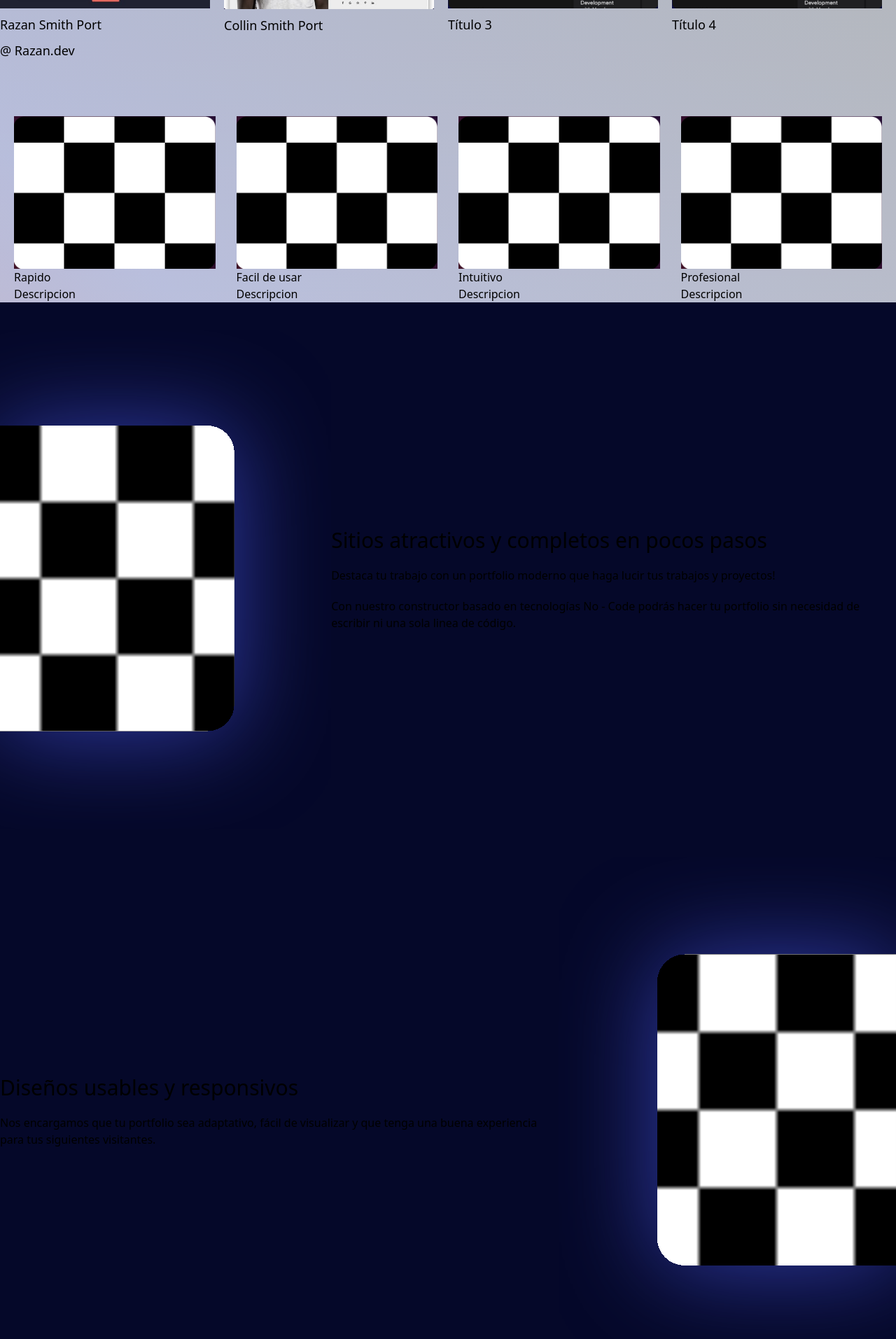
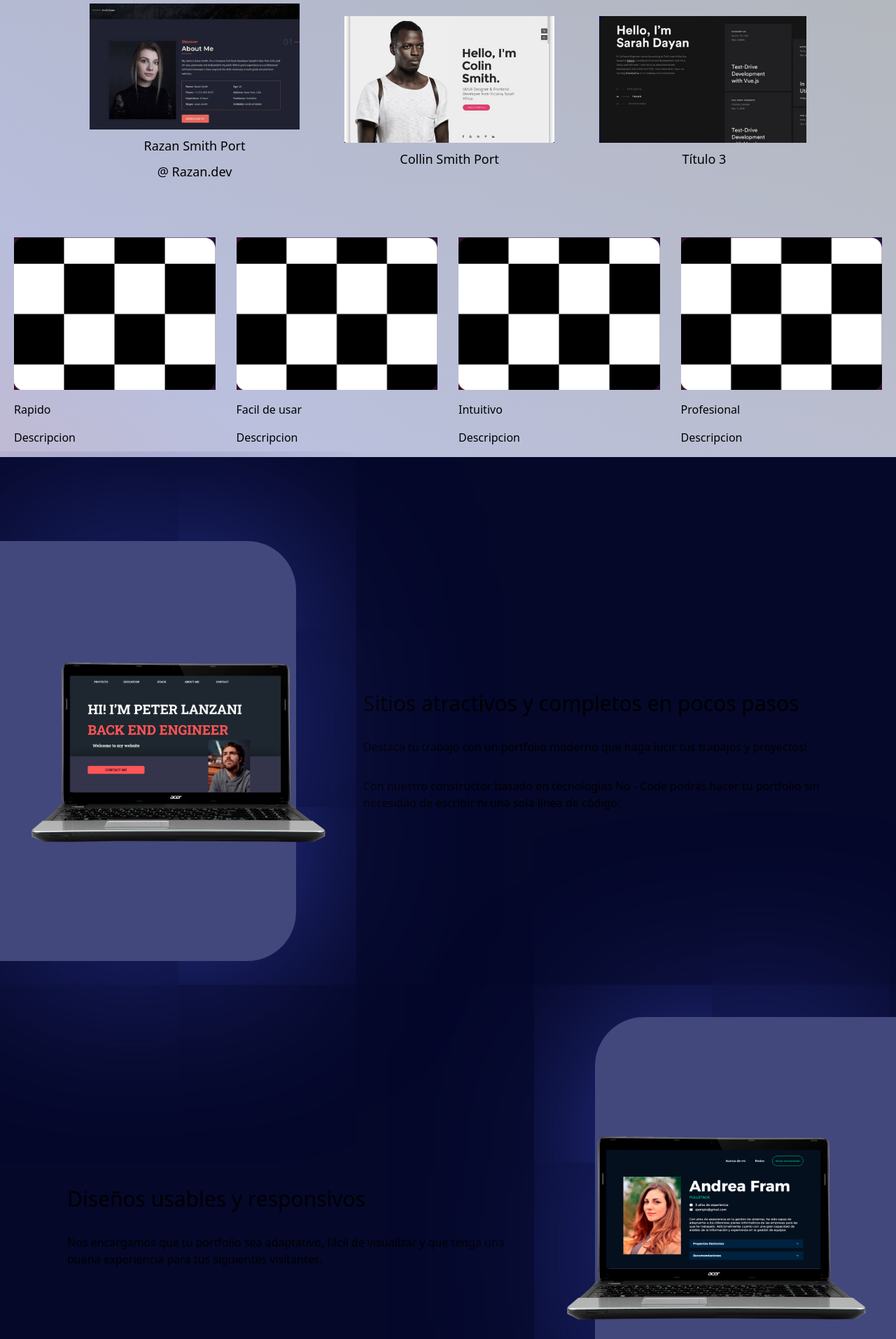
Before and after one commit to No-Country/S7-13-T-JAVAREACT, a Next.js app in the folder client/: page / in a window 1280 px wide. Shown: the part 880-2793 px from the top of the page at 70% size. Built offline with nearby package versions, Linux system fonts and the light colour scheme; no server answers.

Commit message:
refresh home

```diff
--- a/client/src/components/Slider.js
+++ b/client/src/components/Slider.js
@@ -1,8 +1,11 @@
 import styles from "./slider.module.css";
 import Image from "next/image";
 const Slider = () => {
+
+
+
   return (
-    <div>
+    <div className={styles.containerSlider}>
       <h2 className={styles.title}>Sitios creados con PortaCode</h2>
       <div className={styles.slider}>
         <div className={styles.card}>
@@ -42,6 +45,33 @@ const Slider = () => {
           />
           <h3>Título 4</h3>
         </div>
+        <div className={styles.card}>
+          <Image
+            alt="Imagen de prueba"
+            width={300}
+            height={200}
+            src="/img/img3.png"
+          />
+          <h3>Título 4</h3>
+        </div>
+        <div className={styles.card}>
+          <Image
+            alt="Imagen de prueba"
+            width={300}
+            height={200}
+            src="/img/img3.png"
+          />
+          <h3>Título 4</h3>
+        </div>
+        <div className={styles.card}>
+          <Image
+            alt="Imagen de prueba"
+            width={300}
+            height={200}
+            src="/img/img3.png"
+          />
+          <h3>Título 4</h3>
+        </div>
       </div>
     </div>
   );
--- a/client/src/components/cards-landing/CardsLanding.js
+++ b/client/src/components/cards-landing/CardsLanding.js
@@ -10,8 +10,8 @@ const CardsLanding = () => {
           height={200}
           src="/img/img4.png"
         />
-        <p>Rapido</p>
-        <p>Descripcion</p>
+        <p className={styles.p}>Rapido</p>
+        <p className={styles.p}>Descripcion</p>
       </div>
       <div>
         <Image
@@ -20,8 +20,8 @@ const CardsLanding = () => {
           height={200}
           src="/img/img4.png"
         />
-        <p>Facil de usar</p>
-        <p>Descripcion</p>
+        <p className={styles.p}>Facil de usar</p>
+        <p className={styles.p}>Descripcion</p>
       </div>
       <div>
         <Image
@@ -30,8 +30,8 @@ const CardsLanding = () => {
           height={200}
           src="/img/img4.png"
         />
-        <p>Intuitivo</p>
-        <p>Descripcion</p>
+        <p className={styles.p}>Intuitivo</p>
+        <p className={styles.p}>Descripcion</p>
       </div>
       <div>
         <Image
@@ -40,8 +40,8 @@ const CardsLanding = () => {
           height={200}
           src="/img/img4.png"
         />
-        <p>Profesional</p>
-        <p>Descripcion</p>
+        <p className={styles.p}>Profesional</p>
+        <p className={styles.p}>Descripcion</p>
       </div>
     </section>
   );
--- a/client/src/components/cards-landing/cards.module.css
+++ b/client/src/components/cards-landing/cards.module.css
@@ -1,11 +1,12 @@
 .container {
   display: flex;
   flex-direction: row;
-  margin-right: auto;
-  margin-left: auto;
-
+  justify-content: center;
   align-items: center;
-  align-content: center;
+  text-align: flex-start;
   padding: 0 20px;
   gap: 30px;
 }
+.p{
+  margin: 1rem 0;
+}
--- a/client/src/components/header/Header.js
+++ b/client/src/components/header/Header.js
@@ -18,7 +18,7 @@ const Header = () => {
     <section id="home" className={styles.container}>
       <div className={styles.container_right}>
         <h1 className={styles.title}>
-          Hola! Soy mascota y te ayudare a crear un portfolio increíble
+          Hola! Soy Robotín y te ayudare a crear tu portfolio increíble
         </h1>
         <h2>
           Con PortaCode podrás generar un sitio profesional en menos de 10
--- a/client/src/components/header/header.module.css
+++ b/client/src/components/header/header.module.css
@@ -1,10 +1,10 @@
 .container {
   display: flex;
   justify-content: space-between;
-  margin-top: 50px;
-  max-width: 1200px;
+  width: 80%;
   height: 100%;
   padding: 0 2rem;
+  margin-top: 10rem;
   margin-right: auto;
   margin-left: auto;
 }
--- a/client/src/components/precios-landing/preciosLanding.module.css
+++ b/client/src/components/precios-landing/preciosLanding.module.css
@@ -73,12 +73,14 @@
   height: 100%;
   display: flex;
   flex-direction: column;
+  align-items: start;
 }
 
 .ul {
   list-style: circle;
   text-align: flex-start;
   padding: 1rem 2rem;
+  text-align: start;
 }
 
 .li {
--- a/client/src/components/seccion2/seccion2.js
+++ b/client/src/components/seccion2/seccion2.js
@@ -1,17 +1,16 @@
 import Image from "next/image";
+import styles from "./seccion2.module.css"
 const Seccion2 = () => {
   return (
-    <div className="bg-[#050829]">
-      <section className="mt-10 flex justify-center">
-        <div>
-          <Image
-            alt="Imagen de prueba"
-            width={600}
-            height={780}
-            src="/img/imgParaSeccion2.svg"
+    <div className={styles.containerSeccion}>
+      <section className={styles.seccionIzqDer}>
+        <div className={styles.seccionPhotoIzq}>
+          <img
+            src="/img/compuLanzani.png"
+            alt="LanzaniPortfolio"
           />
         </div>
-        <div className="flex flex-col justify-center gap-5">
+        <div className={styles.containerText}>
           <h2 className="text-3xl">
             Sitios atractivos y completos en pocos pasos
           </h2>
@@ -25,20 +24,18 @@ const Seccion2 = () => {
           </p>
         </div>
       </section>
-      <section className="mt-10 flex justify-center">
-        <div className="flex flex-col justify-center gap-5">
+      <section className={styles.seccionIzqDer}>
+        <div className={styles.containerText}>
           <h2 className="text-3xl">Diseños usables y responsivos</h2>
           <p>
             Nos encargamos que tu portfolio sea adaptativo, fácil de visualizar
             y que tenga una buena experiencia para tus siguientes visitantes.
           </p>
         </div>
-        <div>
-          <Image
-            alt="Imagen de prueba"
-            width={600}
-            height={780}
-            src="/img/imgParaSeccion2R.svg"
+        <div className={styles.seccionPhotoDer}>
+          <img
+            src="/img/compuFram.png"
+            alt="Imagen de fram"
           />
         </div>
       </section>
--- /dev/null
+++ b/client/src/components/seccion2/seccion2.module.css
@@ -0,0 +1,64 @@
+.containerSeccion{
+    background-color:#050829;
+    padding: 5rem 0;
+}
+
+.seccionIzqDer{
+    display: flex;
+    justify-content: space-between;
+    width: 100%;
+    padding: 2.5rem 0;
+}
+
+.seccionPhotoIzq{
+    display: flex;
+    justify-content: center;
+    align-items: center;
+    position: relative;
+    width: 50%;
+    min-height: 600px;
+    background: #9fa7f466;
+    box-shadow: 0px 4px 250px #313CA5;
+    border-radius: 0px 70px 70px 0px;
+}
+
+.seccionPhotoIzq img{
+    position: absolute;
+    right: -10%;
+    opacity: 1;
+
+}
+
+.containerText{
+    padding: 0 5rem ;
+    display: flex;
+    flex-direction: column;
+    align-items: flex-start;
+    justify-content: center;
+}
+
+.containerText p{
+    margin: 1rem;
+}
+
+.containerText h2{
+    margin: 1rem;
+}
+
+.seccionPhotoDer{
+    display: flex;
+    justify-content: center;
+    align-items: center;
+    position: relative;
+    width: 50%;
+    min-height: 600px;
+    background: #9fa7f466;
+    box-shadow: 0px 4px 250px #313CA5;
+    border-radius: 70px 0 0 70px;
+}
+
+.seccionPhotoDer img{
+    position: absolute;
+    left: -10%;
+
+}
--- a/client/src/components/slider.module.css
+++ b/client/src/components/slider.module.css
@@ -1,3 +1,13 @@
+.containerSlider{
+  width: auto;
+  height: auto;
+  display: flex;
+  flex-direction: column;
+  justify-content: center;
+  align-items: center;
+}
+
+
 .title {
   margin-top: 4rem;
   margin-bottom: 2rem;
@@ -11,6 +21,7 @@
 }
 
 .slider {
+  width: 80%;
   display: flex;
   overflow-x: scroll;
   scroll-snap-type: x mandatory;
@@ -22,9 +33,14 @@
 }
 
 .card {
-  width: 300px;
-  margin-right: 20px;
+  min-width: 300px;
+  margin: 0 2rem;
   scroll-snap-align: start;
+  display: flex;
+  flex-direction: column;
+  justify-content: center;
+  align-items: center;
+
 }
 
 .card h3 {
--- a/client/src/pages/page.module.css
+++ b/client/src/pages/page.module.css
@@ -50,7 +50,7 @@
   font-family: "Roboto Slab";
   font-style: normal;
   font-weight: 700;
-  font-size: 20px;
+  font-size: 32px;
   line-height: 37px;
   color: #ffffff;
 }
```
Also changed, not shown: client/public/img/compuFram.png (added), client/public/img/compuLanzani.png (added).
